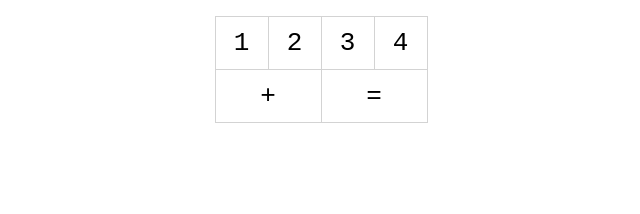
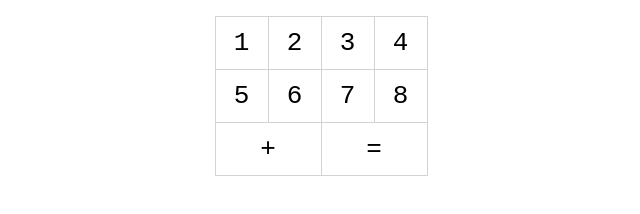
Before and after one commit to shrfrn/simple-calc-caevejun25, a plain HTML site: page index.html in a window 1280 px wide. Shown: the part 160-374 px from the top of the page, without its empty margins (319-959 px from the left). Drawn offline with Linux system fonts and the light colour scheme.

Commit message:
Add more digits

```diff
--- a/index.html
+++ b/index.html
@@ -17,6 +17,12 @@
             <td onclick="onNumClick(this)">4</td>
         </tr>
         <tr>
+            <td onclick="onNumClick(this)">5</td>
+            <td onclick="onNumClick(this)">6</td>
+            <td onclick="onNumClick(this)">7</td>
+            <td onclick="onNumClick(this)">8</td>
+        </tr>
+        <tr>
             <td onclick="onOperatorClick(this)" colspan="2">+</td>
             <td onclick="onCalc()" colspan="2">=</td>
         </tr>
```
Also changed, not shown: 1 other file.
